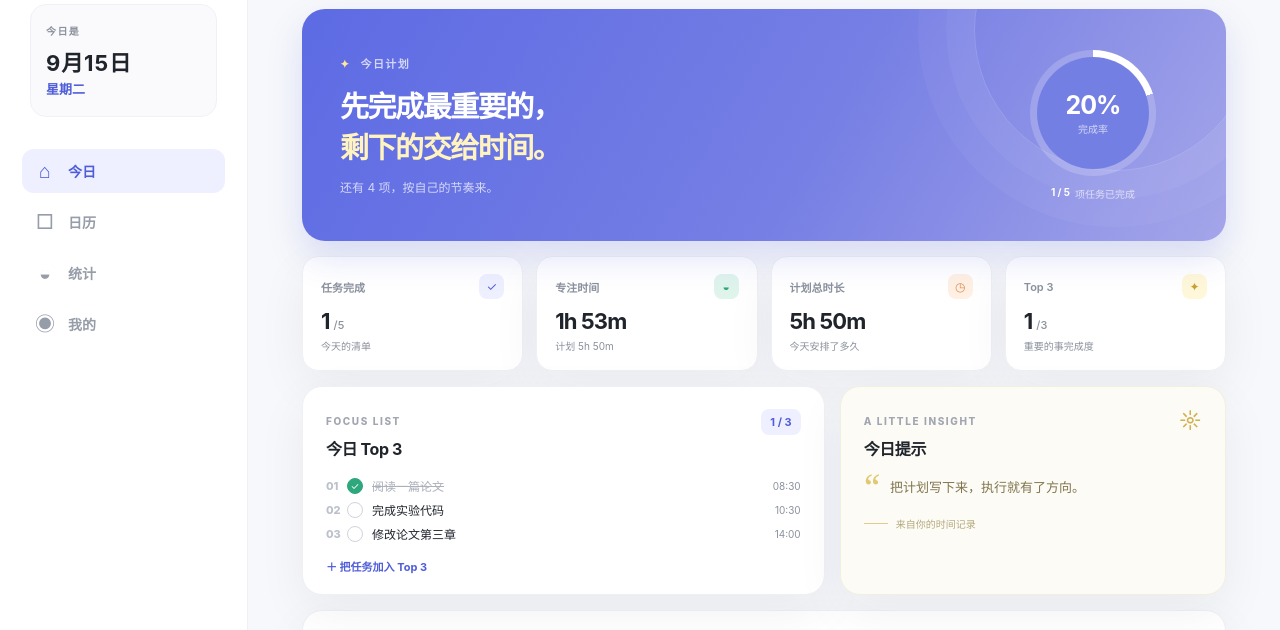
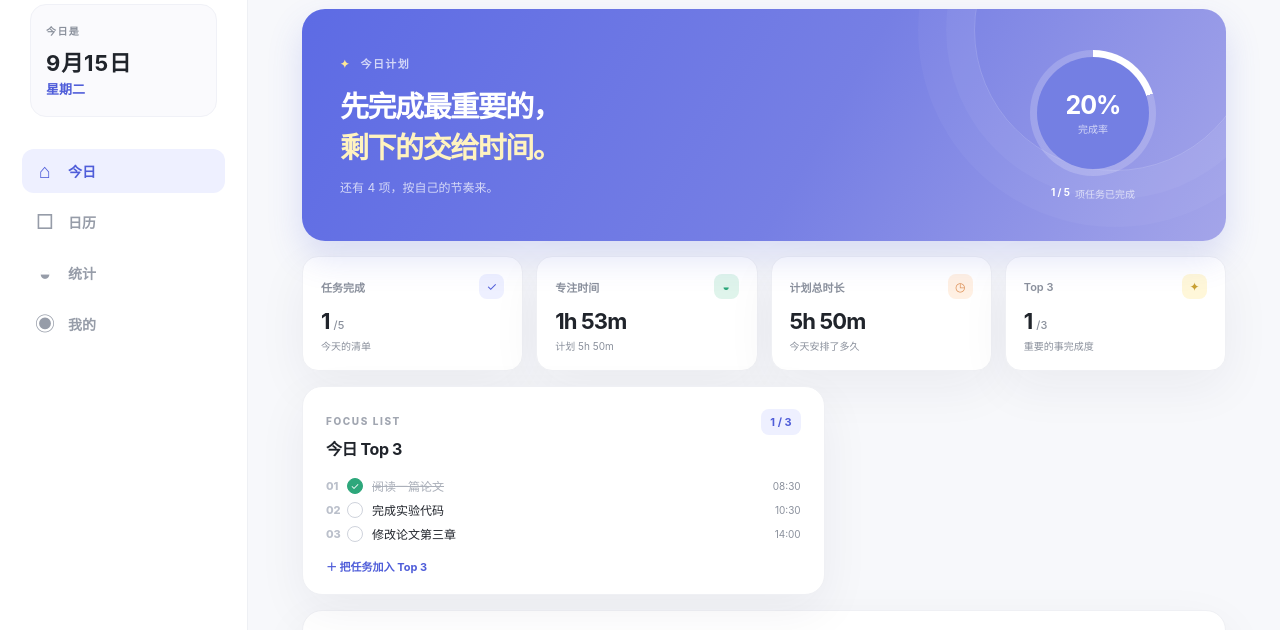
Before and after one commit to ZYP6198/jinri-time-manager, an Electron app: page index.html in a window 1280 px wide. Shown: the part 121-751 px from the top of the page. Drawn offline with Linux system fonts and the light colour scheme.

Commit message:
remove today insight panel

```diff
--- a/index.html
+++ b/index.html
@@ -114,20 +114,6 @@
               <button class="text-button" id="set-top3">＋ 把任务加入 Top 3</button>
             </section>
 
-            <section class="panel insight-panel">
-              <div class="panel-heading">
-                <div>
-                  <span class="section-label">A LITTLE INSIGHT</span>
-                  <h3>今日提示</h3>
-                </div>
-                <span class="insight-sun">☼</span>
-              </div>
-              <div class="insight-body">
-                <div class="insight-quote">“</div>
-                <p id="insight-copy">把计划写下来，执行就有了方向。</p>
-              </div>
-              <div class="insight-footer"><span class="insight-line"></span><span>来自你的时间记录</span></div>
-            </section>
           </div>
 
           <section class="panel tasks-panel">
```
